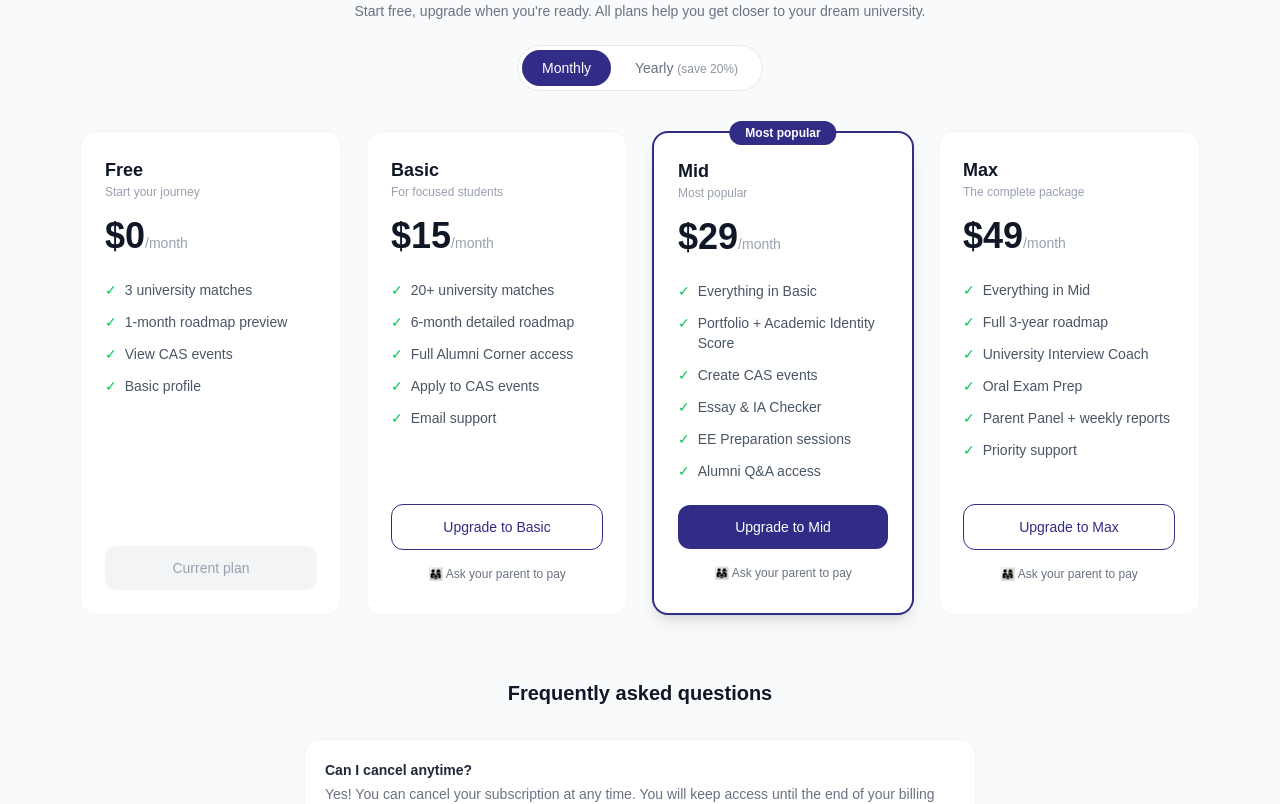
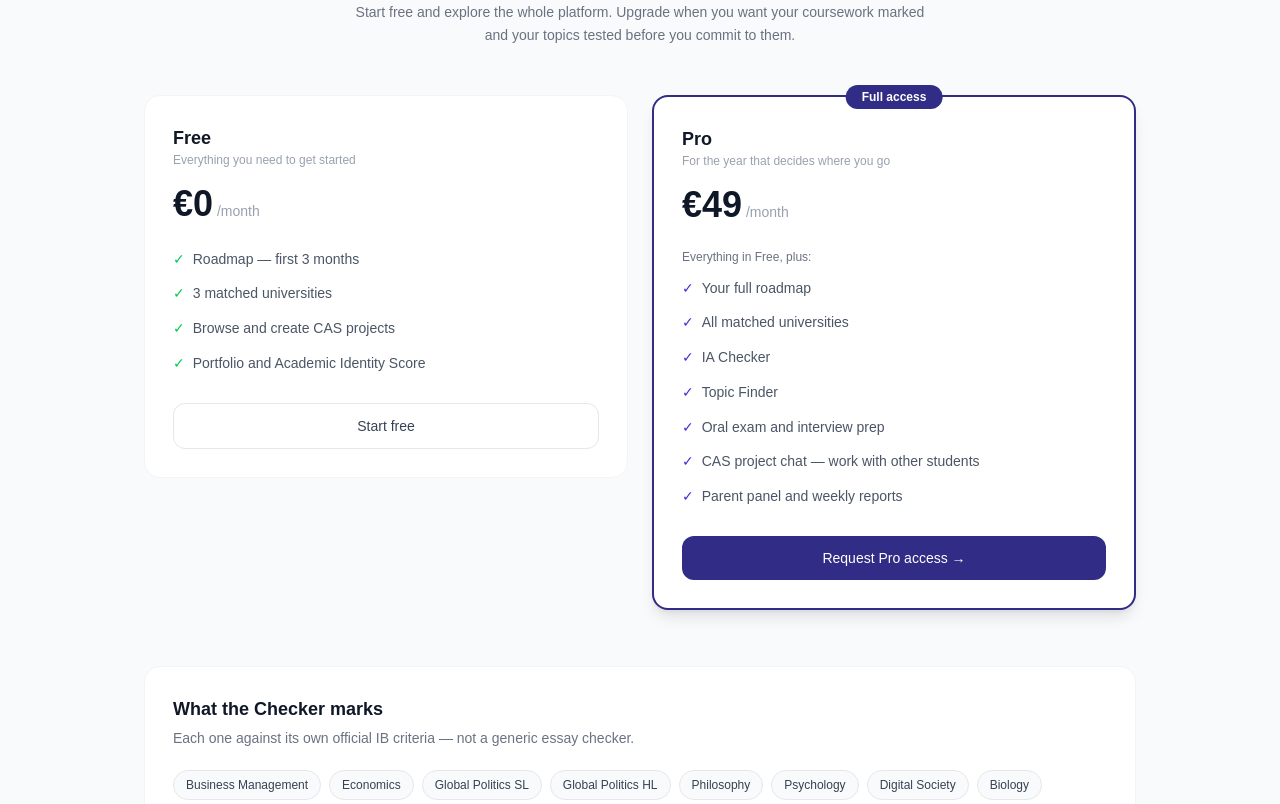
Before and after one commit to neteduegitimdanismanlik/netedu, a Next.js app: page /pricing in a window 1280 px wide. Shown: the part 160-964 px from the top of the page. Built offline with nearby package versions, Linux system fonts and the light colour scheme.

Commit message:
pricing: single Pro plan at 49 EUR, checker coverage list

```diff
--- a/app/pricing/page.tsx
+++ b/app/pricing/page.tsx
@@ -1,261 +1,149 @@
 'use client'
-import { useState } from 'react'
 import Link from 'next/link'
 import Navbar from '../components/Navbar'
+import { subjectGroups, subjectState } from '../rubrics/subject-map'
 
-const plans = [
-  {
-    name: 'Free',
-    price: 0,
-    tagline: 'Start your journey',
-    features: [
-      '3 university matches',
-      '1-month roadmap preview',
-      'View CAS events',
-      'Basic profile',
-    ],
-    cta: 'Current plan',
-    highlight: false,
-  },
-  {
-    name: 'Basic',
-    price: 15,
-    tagline: 'For focused students',
-    features: [
-      '20+ university matches',
-      '6-month detailed roadmap',
-      'Full Alumni Corner access',
-      'Apply to CAS events',
-      'Email support',
-    ],
-    cta: 'Upgrade to Basic',
-    highlight: false,
-  },
-  {
-    name: 'Mid',
-    price: 29,
-    tagline: 'Most popular',
-    features: [
-      'Everything in Basic',
-      'Portfolio + Academic Identity Score',
-      'Create CAS events',
-      'Essay & IA Checker',
-      'EE Preparation sessions',
-      'Alumni Q&A access',
-    ],
-    cta: 'Upgrade to Mid',
-    highlight: true,
-  },
-  {
-    name: 'Max',
-    price: 49,
-    tagline: 'The complete package',
-    features: [
-      'Everything in Mid',
-      'Full 3-year roadmap',
-      'University Interview Coach',
-      'Oral Exam Prep',
-      'Parent Panel + weekly reports',
-      'Priority support',
-    ],
-    cta: 'Upgrade to Max',
-    highlight: false,
-  },
+const CONTACT = 'neteduegitimdanismanlik@gmail.com'
+
+/**
+ * The subject list is derived from the rubric registry, never hand-written —
+ * a subject added to the checker shows up here on the next deploy, and a
+ * subject that is not really loaded can never be advertised by accident.
+ */
+const allSubjects = subjectGroups.flatMap((g) => g.subjects)
+const coveredSubjects = [
+  ...allSubjects.filter((s) => {
+    const state = subjectState(s)
+    return state === 'ready' || state === 'unverified'
+  }),
+  'Extended Essay',
+  'University essays',
+  'Oral exam prep',
+]
+
+const proMailto = `mailto:${CONTACT}?subject=${encodeURIComponent(
+  'NetEdu Pro — access request'
+)}&body=${encodeURIComponent(
+  'Hi,\n\nI would like to upgrade to NetEdu Pro (49 EUR / month).\n\nStudent name:\nSchool:\nEmail used on NetEdu:\n\nThank you.'
+)}`
+
+const freeFeatures = [
+  'Roadmap — first 3 months',
+  '3 matched universities',
+  'Browse and create CAS projects',
+  'Portfolio and Academic Identity Score',
+]
+
+const proFeatures = [
+  'Your full roadmap',
+  'All matched universities',
+  'IA Checker',
+  'Topic Finder',
+  'Oral exam and interview prep',
+  'CAS project chat — work with other students',
+  'Parent panel and weekly reports',
 ]
 
 export default function Pricing() {
-  const [billing, setBilling] = useState<'monthly' | 'yearly'>('monthly')
-  const [showParentModal, setShowParentModal] = useState(false)
-  const [selectedPlan, setSelectedPlan] = useState('')
-  const [parentName, setParentName] = useState('')
-  const [parentEmail, setParentEmail] = useState('')
-  const [studentName, setStudentName] = useState('')
-  const [sending, setSending] = useState(false)
-  const [success, setSuccess] = useState('')
-
-  function openParentModal(planName: string) {
-    setSelectedPlan(planName)
-    setShowParentModal(true)
-    setSuccess('')
-  }
-
-  async function sendParentRequest() {
-    if (!parentName || !parentEmail || !studentName) return
-    setSending(true)
-    const plan = plans.find(p => p.name === selectedPlan)
-    const price = billing === 'yearly' ? Math.round((plan?.price || 0) * 0.8) : plan?.price
-
-    await fetch('/api/parent-payment', {
-      method: 'POST',
-      headers: { 'Content-Type': 'application/json' },
-      body: JSON.stringify({
-        parentName, parentEmail, studentName,
-        planName: selectedPlan,
-        price,
-        billing
-      })
-    })
-
-    setSuccess(`Request sent to ${parentEmail}! They will receive payment instructions.`)
-    setParentName('')
-    setParentEmail('')
-    setStudentName('')
-    setSending(false)
-    setTimeout(() => setShowParentModal(false), 3000)
-  }
-
   return (
     <main className="min-h-screen bg-gray-50">
       <Navbar showBack backHref="/dashboard" backLabel="Dashboard" />
-      <div className="max-w-6xl mx-auto px-4 py-12">
+      <div className="max-w-5xl mx-auto px-4 py-12">
 
-        <div className="text-center mb-10">
-          <h1 className="text-3xl font-bold text-gray-900 mb-3">Choose your plan</h1>
-          <p className="text-sm text-gray-500 max-w-xl mx-auto">
-            Start free, upgrade when you're ready. All plans help you get closer to your dream university.
+        <div className="text-center mb-12">
+          <h1 className="text-3xl font-bold text-gray-900 mb-3">One plan. Everything in it.</h1>
+          <p className="text-sm text-gray-500 max-w-xl mx-auto leading-relaxed">
+            Start free and explore the whole platform. Upgrade when you want your coursework
+            marked and your topics tested before you commit to them.
           </p>
-
-          <div className="inline-flex items-center gap-1 bg-white border border-gray-200 rounded-full p-1 mt-6">
-            <button onClick={() => setBilling('monthly')}
-              className={`px-5 py-2 rounded-full text-sm font-medium transition-all ${billing === 'monthly' ? 'bg-indigo-900 text-white' : 'text-gray-500'}`}>
-              Monthly
-            </button>
-            <button onClick={() => setBilling('yearly')}
-              className={`px-5 py-2 rounded-full text-sm font-medium transition-all ${billing === 'yearly' ? 'bg-indigo-900 text-white' : 'text-gray-500'}`}>
-              Yearly <span className="text-xs opacity-75">(save 20%)</span>
-            </button>
-          </div>
         </div>
 
-        <div className="grid grid-cols-1 md:grid-cols-2 lg:grid-cols-4 gap-6">
-          {plans.map((plan, i) => {
-            const price = billing === 'yearly' ? Math.round(plan.price * 0.8) : plan.price
-            return (
-              <div key={i} className={`bg-white rounded-2xl p-6 flex flex-col relative ${
-                plan.highlight ? 'border-2 border-indigo-900 shadow-lg' : 'border border-gray-100'
-              }`}>
-                {plan.highlight && (
-                  <div className="absolute -top-3 left-1/2 -translate-x-1/2 bg-indigo-900 text-white text-xs font-semibold px-4 py-1 rounded-full">
-                    Most popular
-                  </div>
-                )}
+        <div className="grid grid-cols-1 md:grid-cols-2 gap-6 items-start">
+
+          {/* Free */}
+          <div className="bg-white rounded-2xl border border-gray-100 p-7 flex flex-col">
             <div className="mb-4">
-                  <h3 className="font-bold text-gray-900 text-lg">{plan.name}</h3>
-                  <p className="text-xs text-gray-400">{plan.tagline}</p>
+              <h2 className="font-bold text-gray-900 text-lg">Free</h2>
+              <p className="text-xs text-gray-400">Everything you need to get started</p>
             </div>
             <div className="mb-6">
-                  <span className="text-4xl font-bold text-gray-900">${price}</span>
-                  <span className="text-sm text-gray-400">/month</span>
-                  {billing === 'yearly' && plan.price > 0 && (
-                    <p className="text-xs text-green-600 mt-1">Billed yearly (${price * 12}/year)</p>
-                  )}
+              <span className="text-4xl font-bold text-gray-900">€0</span>
+              <span className="text-sm text-gray-400"> /month</span>
             </div>
-                <ul className="flex flex-col gap-3 mb-6 flex-1">
-                  {plan.features.map((f, j) => (
-                    <li key={j} className="flex gap-2 text-sm text-gray-600">
+            <ul className="flex flex-col gap-3 mb-7 flex-1">
+              {freeFeatures.map((f, i) => (
+                <li key={i} className="flex gap-2 text-sm text-gray-600 leading-relaxed">
                   <span className="text-green-500 flex-shrink-0">✓</span>
                   {f}
                 </li>
               ))}
             </ul>
-                {plan.price === 0 ? (
-                  <button className="w-full py-3 rounded-xl text-sm font-medium bg-gray-100 text-gray-400 cursor-default">
-                    {plan.cta}
-                  </button>
-                ) : (
-                  <div className="flex flex-col gap-2">
-                    <button
-                      className={`w-full py-3 rounded-xl text-sm font-medium transition-all ${
-                        plan.highlight ? 'bg-indigo-900 text-white hover:bg-indigo-800' : 'border border-indigo-900 text-indigo-900 hover:bg-indigo-50'
-                      }`}
-                      onClick={() => alert('Payments coming soon! For early access, contact us at neteduegitimdanismanlik@gmail.com')}>
-                      {plan.cta}
-                    </button>
-                    <button onClick={() => openParentModal(plan.name)}
-                      className="w-full py-2 rounded-xl text-xs text-gray-500 hover:text-indigo-700 transition-colors">
-                      👨‍👩‍👧 Ask your parent to pay
-                    </button>
-                  </div>
-                )}
-              </div>
-            )
-          })}
+            <Link
+              href="/auth"
+              className="w-full py-3 rounded-xl text-sm font-medium border border-gray-200 text-gray-700 hover:bg-gray-50 text-center block"
+            >
+              Start free
+            </Link>
           </div>
 
-        {/* Parent Payment Modal */}
-        {showParentModal && (
-          <div className="fixed inset-0 bg-black/40 z-50 flex items-center justify-center p-4">
-            <div className="bg-white rounded-2xl p-6 w-full max-w-md">
-              <div className="text-center mb-6">
-                <div className="text-4xl mb-2">👨‍👩‍👧</div>
-                <h3 className="font-bold text-gray-900 text-lg">Ask your parent to pay</h3>
-                <p className="text-xs text-gray-500 mt-1">
-                  We'll email them about the <strong>{selectedPlan}</strong> plan with payment instructions. No sign-in needed for them.
-                </p>
+          {/* Pro */}
+          <div className="bg-white rounded-2xl border-2 border-indigo-900 shadow-lg p-7 flex flex-col relative">
+            <div className="absolute -top-3 left-1/2 -translate-x-1/2 bg-indigo-900 text-white text-xs font-semibold px-4 py-1 rounded-full">
+              Full access
+            </div>
+            <div className="mb-4">
+              <h2 className="font-bold text-gray-900 text-lg">Pro</h2>
+              <p className="text-xs text-gray-400">For the year that decides where you go</p>
+            </div>
+            <div className="mb-6">
+              <span className="text-4xl font-bold text-gray-900">€49</span>
+              <span className="text-sm text-gray-400"> /month</span>
+            </div>
+            <p className="text-xs font-medium text-gray-500 mb-3">Everything in Free, plus:</p>
+            <ul className="flex flex-col gap-3 mb-7 flex-1">
+              {proFeatures.map((f, i) => (
+                <li key={i} className="flex gap-2 text-sm text-gray-600 leading-relaxed">
+                  <span className="text-indigo-700 flex-shrink-0">✓</span>
+                  {f}
+                </li>
+              ))}
+            </ul>
+            <a
+              href={proMailto}
+              className="w-full py-3 rounded-xl text-sm font-medium bg-indigo-900 text-white hover:bg-indigo-800 text-center block"
+            >
+              Request Pro access →
+            </a>
+          </div>
         </div>
 
-              {success ? (
-                <div className="bg-green-50 border border-green-200 rounded-xl p-4 text-center">
-                  <p className="text-sm text-green-700">✅ {success}</p>
-                </div>
-              ) : (
-                <div className="flex flex-col gap-4">
-                  <div>
-                    <label className="block text-sm font-medium text-gray-700 mb-1">Your name</label>
-                    <input value={studentName} onChange={e => setStudentName(e.target.value)}
-                      placeholder="Your full name"
-                      className="w-full px-4 py-3 border border-gray-200 rounded-xl text-sm outline-none focus:border-indigo-500" />
-                  </div>
-                  <div>
-                    <label className="block text-sm font-medium text-gray-700 mb-1">Parent's first name</label>
-                    <input value={parentName} onChange={e => setParentName(e.target.value)}
-                      placeholder="e.g. Ayşe"
-                      className="w-full px-4 py-3 border border-gray-200 rounded-xl text-sm outline-none focus:border-indigo-500" />
-                  </div>
-                  <div>
-                    <label className="block text-sm font-medium text-gray-700 mb-1">Parent's email</label>
-                    <input type="email" value={parentEmail} onChange={e => setParentEmail(e.target.value)}
-                      placeholder="parent@email.com"
-                      className="w-full px-4 py-3 border border-gray-200 rounded-xl text-sm outline-none focus:border-indigo-500" />
-                  </div>
-                  <div className="flex gap-3">
-                    <button onClick={() => setShowParentModal(false)}
-                      className="px-6 py-3 border border-gray-200 text-gray-600 rounded-xl text-sm hover:bg-gray-50">
-                      Cancel
-                    </button>
-                    <button onClick={sendParentRequest} disabled={sending || !parentName || !parentEmail || !studentName}
-                      className="flex-1 bg-indigo-900 text-white py-3 rounded-xl text-sm font-medium hover:bg-indigo-800 disabled:opacity-50">
-                      {sending ? 'Sending...' : 'Send email →'}
-                    </button>
-                  </div>
-                </div>
-              )}
-            </div>
-          </div>
-        )}
-
-        {/* FAQ */}
-        <div className="mt-16 max-w-2xl mx-auto">
-          <h2 className="text-xl font-bold text-gray-900 text-center mb-8">Frequently asked questions</h2>
-          <div className="flex flex-col gap-4">
-            {[
-              { q: 'Can I cancel anytime?', a: 'Yes! You can cancel your subscription at any time. You will keep access until the end of your billing period.' },
-              { q: 'Is there a student discount?', a: 'Our prices are already designed for students. Yearly billing saves you an extra 20%.' },
-              { q: 'What payment methods do you accept?', a: 'Credit/debit cards. Payment system launching soon — contact us for early access.' },
-              { q: 'Can I switch plans later?', a: 'Absolutely. Upgrade or downgrade anytime, and we will prorate the difference.' },
-            ].map((faq, i) => (
-              <div key={i} className="bg-white rounded-2xl border border-gray-100 p-5">
-                <h3 className="font-semibold text-gray-800 text-sm mb-1">{faq.q}</h3>
-                <p className="text-sm text-gray-500">{faq.a}</p>
-              </div>
+        {/* Subject coverage — visible to everyone, free or not */}
+        <div className="mt-14 bg-white rounded-2xl border border-gray-100 p-7">
+          <h2 className="font-bold text-gray-900 text-lg mb-1">What the Checker marks</h2>
+          <p className="text-sm text-gray-500 mb-5 leading-relaxed">
+            Each one against its own official IB criteria — not a generic essay checker.
+          </p>
+          <div className="flex flex-wrap gap-2">
+            {coveredSubjects.map((s) => (
+              <span
+                key={s}
+                className="text-xs bg-gray-50 text-gray-700 border border-gray-200 px-3 py-1.5 rounded-full"
+              >
+                {s}
+              </span>
             ))}
           </div>
         </div>
 
         <div className="mt-12 bg-indigo-900 rounded-2xl p-8 text-center">
-          <h2 className="text-xl font-bold text-white mb-2">Not sure which plan?</h2>
-          <p className="text-sm text-indigo-200 mb-6">Start free and explore. Upgrade when you need more.</p>
-          <Link href="/dashboard" className="inline-block bg-white text-indigo-900 font-semibold px-8 py-3 rounded-xl text-sm hover:bg-indigo-50">
+          <h2 className="text-xl font-bold text-white mb-2">Not sure yet?</h2>
+          <p className="text-sm text-indigo-200 mb-6">
+            Start free. Nothing to enter but your profile, and you can see how it works before you decide.
+          </p>
+          <Link
+            href="/dashboard"
+            className="inline-block bg-white text-indigo-900 font-semibold px-8 py-3 rounded-xl text-sm hover:bg-indigo-50"
+          >
             Continue with Free →
           </Link>
         </div>
```
Lines whose indentation alone changed are shown as unchanged.
